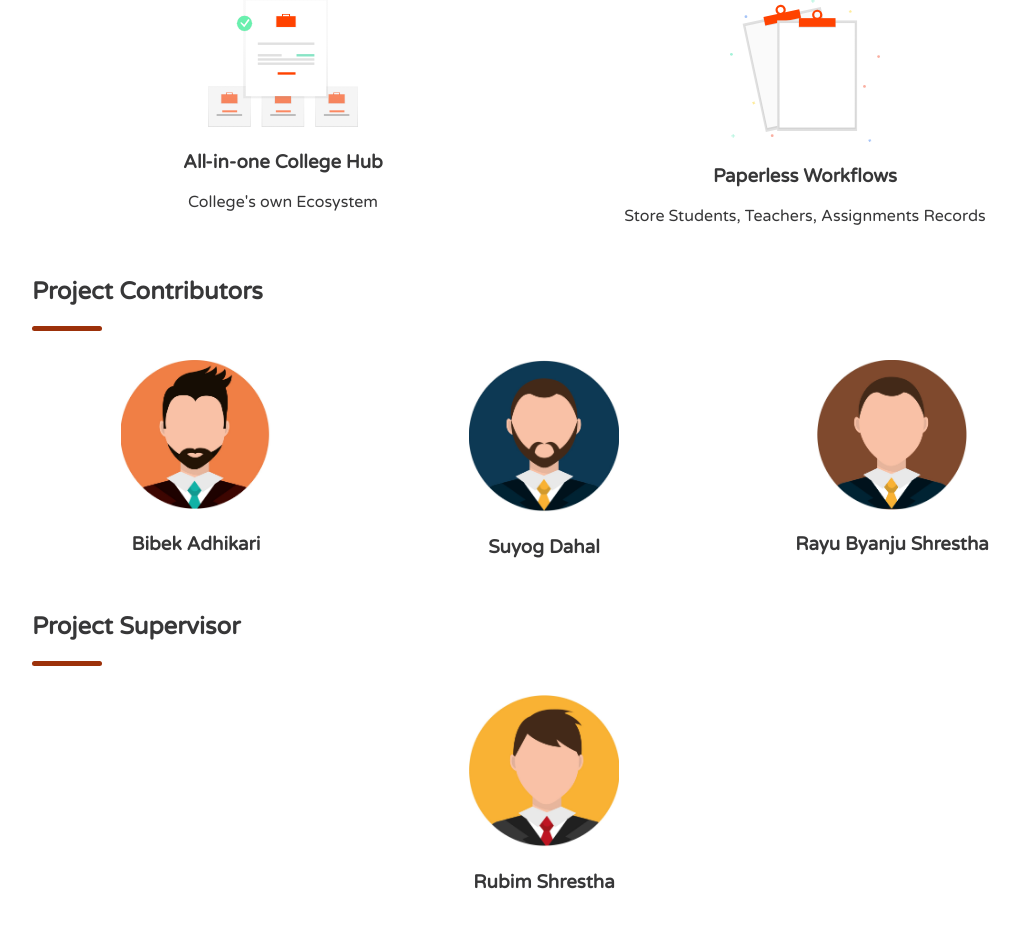
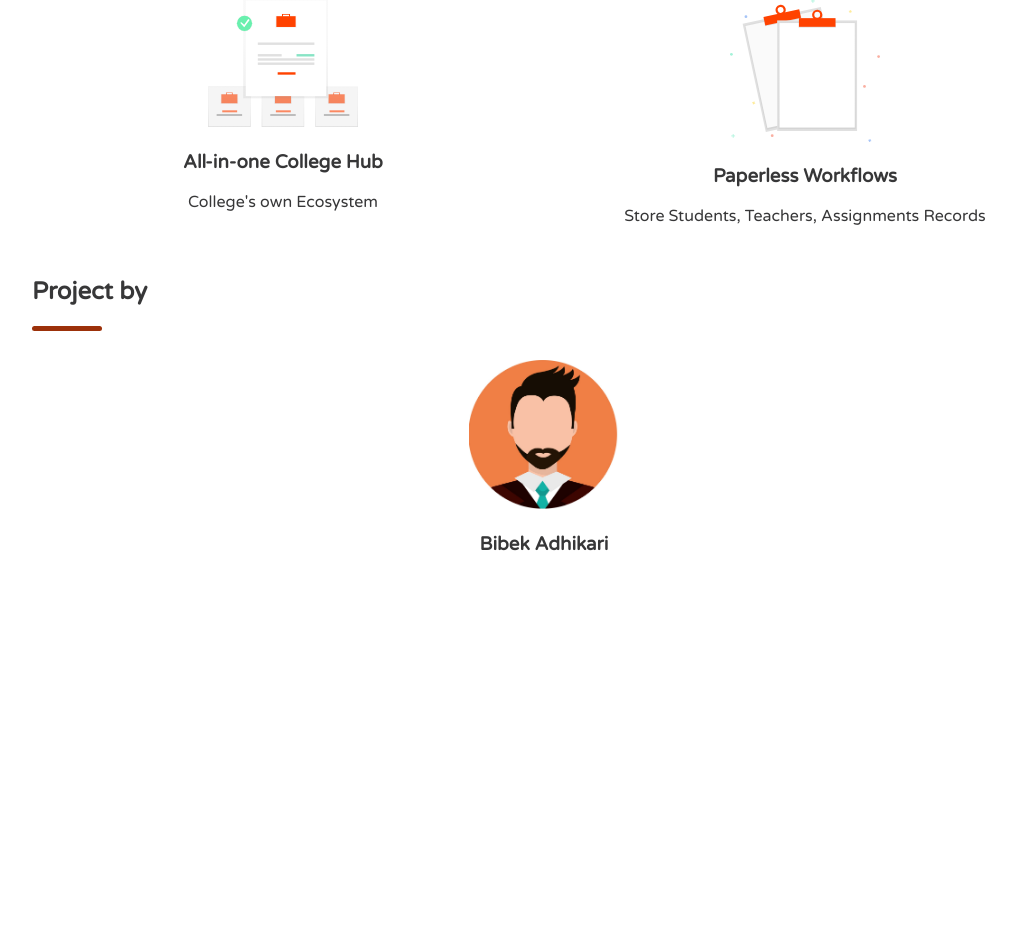
Before and after one commit to adhikaribibek231/Class-Portal, a PHP site: page /about.php in a window 1280 px wide. Shown: the part 379-1305 px from the top of the page, without its empty margins (96-1116 px from the left). After the commit the page ends 930 px from the top, so only its background shows below. Run offline with PHP 8.4, Linux system fonts and the light colour scheme.

Commit message:
changed the about us tab

```diff
--- a/about.php
+++ b/about.php
@@ -24,7 +24,7 @@
                     <p>Store Students, Teachers, Assignments Records</p>
                 </div>
             </div>
-            <h2>Project Contributors</h2>
+            <h2>Project by</h2>
             <div class="dash"></div>
             <div class="cards">
                 <div class="service-card">
@@ -32,24 +32,6 @@
                     <h3>Bibek Adhikari</h3>
                     <p></p>
                 </div>
-                <div class="service-card">
-                    <img src="./assets/pfp1.jpg" alt="">
-                    <h3>Suyog Dahal</h3>
-                    <p></p>
-                </div>
-                <div class="service-card">
-                    <img src="./assets/pfp3.jpg" alt="">
-                    <h3>Rayu Byanju Shrestha</h3>
-                    <p></p>
-                </div>
-            </div>
-            <h2>Project Supervisor</h2>
-            <div class="dash"></div>
-            <div class="cards">
-                <div class="service-card">
-                    <img src="./assets/pfp4.jpg" alt="">
-                    <h3>Rubim Shrestha</h3>
-                </div>
             </div>
         </div>
     </div>
```
